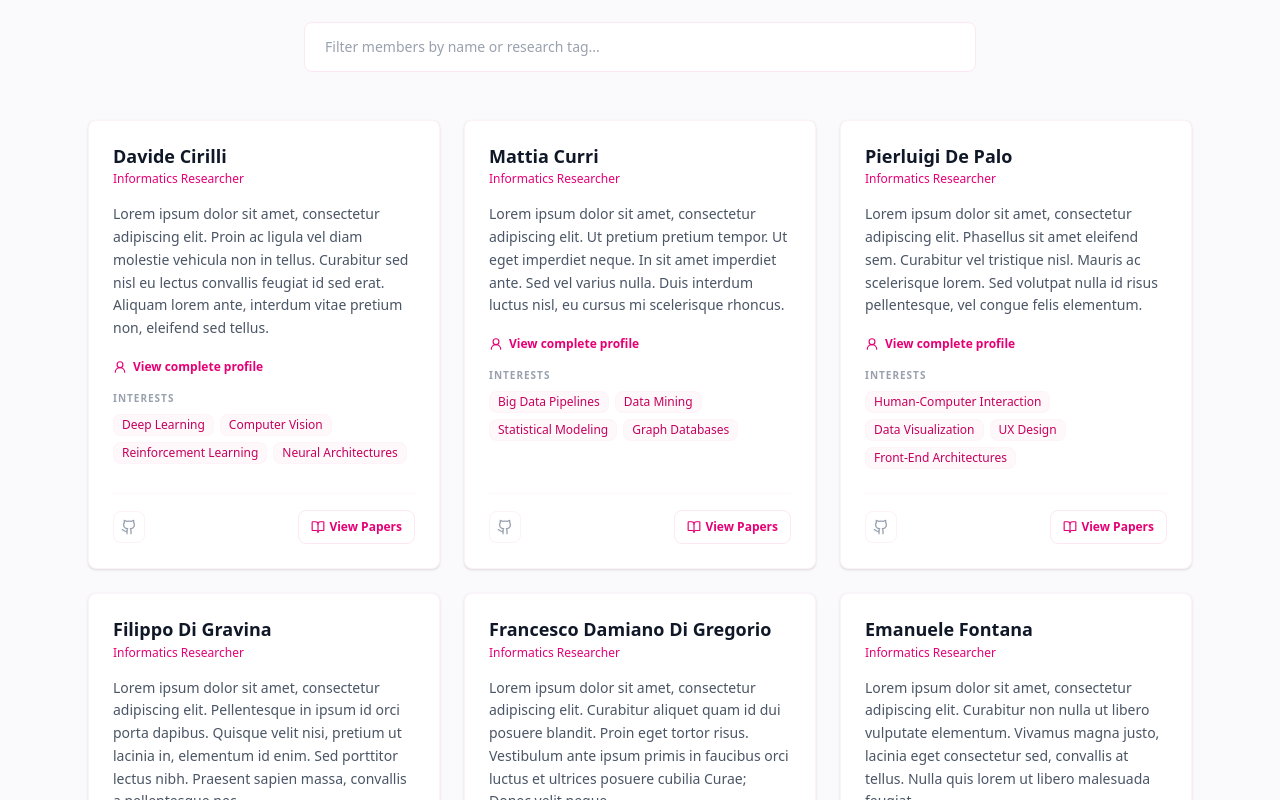
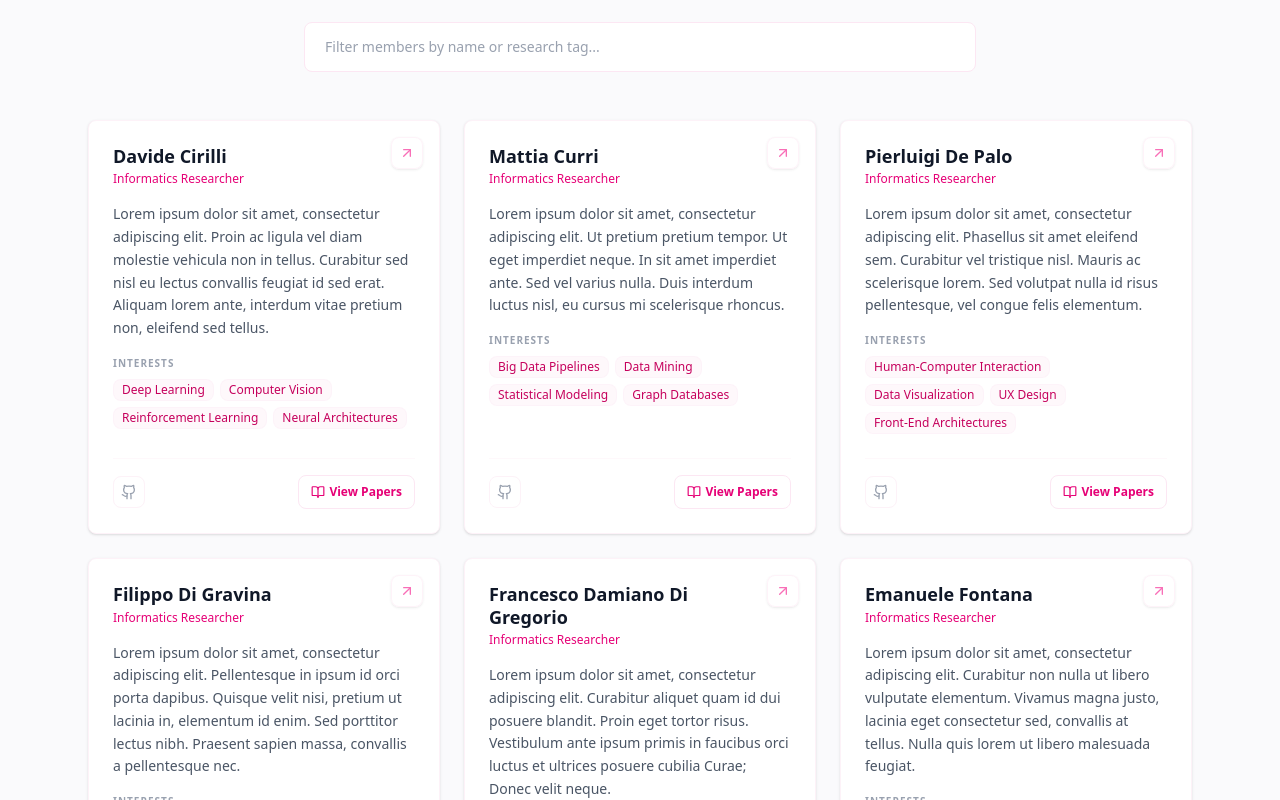
Before and after one commit to Pianura-Carlo/Pianura-Carlo.github.io, a React (Vite) app: page / in a window 1280 px wide. Shown: the part 1580-2380 px from the top of the page. Built offline with nearby package versions, Linux system fonts and the light colour scheme; a web font is replaced by a local one.

Commit message:
fix(ui): simplify member card affordance

```diff
--- a/src/components/MemberCard.tsx
+++ b/src/components/MemberCard.tsx
@@ -1,6 +1,6 @@
 import React from 'react';
 import { Member } from '../types';
-import { Github, Mail, BookOpen, UserRound } from 'lucide-react';
+import { ArrowUpRight, Github, Mail, BookOpen } from 'lucide-react';
 
 interface MemberCardProps {
   key?: string;
@@ -27,11 +27,18 @@ export default function MemberCard({ member, onSelectMember, onViewProfile }: Me
       onClick={openProfile}
       onKeyDown={handleKeyDown}
       aria-label={`View complete profile for ${member.name}`}
-      className="bg-white dark:bg-gray-900 border border-pink-50 dark:border-pink-950/20 rounded-lg p-6 flex flex-col justify-between transition-all duration-300 hover:border-pink-300 dark:hover:border-pink-800 hover:-translate-y-1 shadow-sm hover:shadow-md group cursor-pointer focus:outline-none focus:ring-2 focus:ring-pink-500 focus:ring-offset-2 focus:ring-offset-[#fafafc] dark:focus:ring-offset-[#080a12]"
+      className="relative overflow-hidden bg-white dark:bg-gray-900 border border-pink-50 dark:border-pink-950/20 rounded-lg p-6 flex flex-col justify-between transition-all duration-300 hover:border-pink-300 dark:hover:border-pink-800 hover:-translate-y-1 shadow-sm hover:shadow-md group cursor-pointer focus:outline-none focus:ring-2 focus:ring-pink-500 focus:ring-offset-2 focus:ring-offset-[#fafafc] dark:focus:ring-offset-[#080a12]"
     >
+      <div
+        className="absolute right-4 top-4 flex h-8 w-8 items-center justify-center rounded-lg border border-pink-100/70 bg-white/80 text-pink-500 opacity-70 shadow-sm transition-all duration-300 group-hover:translate-x-0.5 group-hover:-translate-y-0.5 group-hover:border-pink-300 group-hover:bg-pink-50 group-hover:opacity-100 group-focus:translate-x-0.5 group-focus:-translate-y-0.5 group-focus:border-pink-300 group-focus:bg-pink-50 group-focus:opacity-100 dark:border-pink-900/40 dark:bg-gray-950/70 dark:text-pink-300 dark:group-hover:bg-pink-950/40 dark:group-focus:bg-pink-950/40"
+        aria-hidden="true"
+      >
+        <ArrowUpRight className="h-4 w-4" />
+      </div>
+
       <div className="space-y-4">
         {/* Profile Header */}
-        <div className="flex items-start gap-3">
+        <div className="flex items-start gap-3 pr-10">
           <div className="space-y-1">
             <h3 className="text-lg font-semibold text-gray-900 dark:text-white leading-tight group-hover:text-pink-600 dark:group-hover:text-pink-400 transition-colors">
               {member.name}
@@ -46,11 +53,6 @@ export default function MemberCard({ member, onSelectMember, onViewProfile }: Me
         <p className="text-sm text-gray-600 dark:text-gray-300 font-light leading-relaxed">
           {member.bio}
         </p>
-
-        <div className="inline-flex items-center gap-1.5 text-xs font-semibold text-pink-600 dark:text-pink-400">
-          <UserRound className="w-3.5 h-3.5" />
-          View complete profile
-        </div>
 
         {/* Research Interest Badges */}
         <div className="space-y-2">
```
